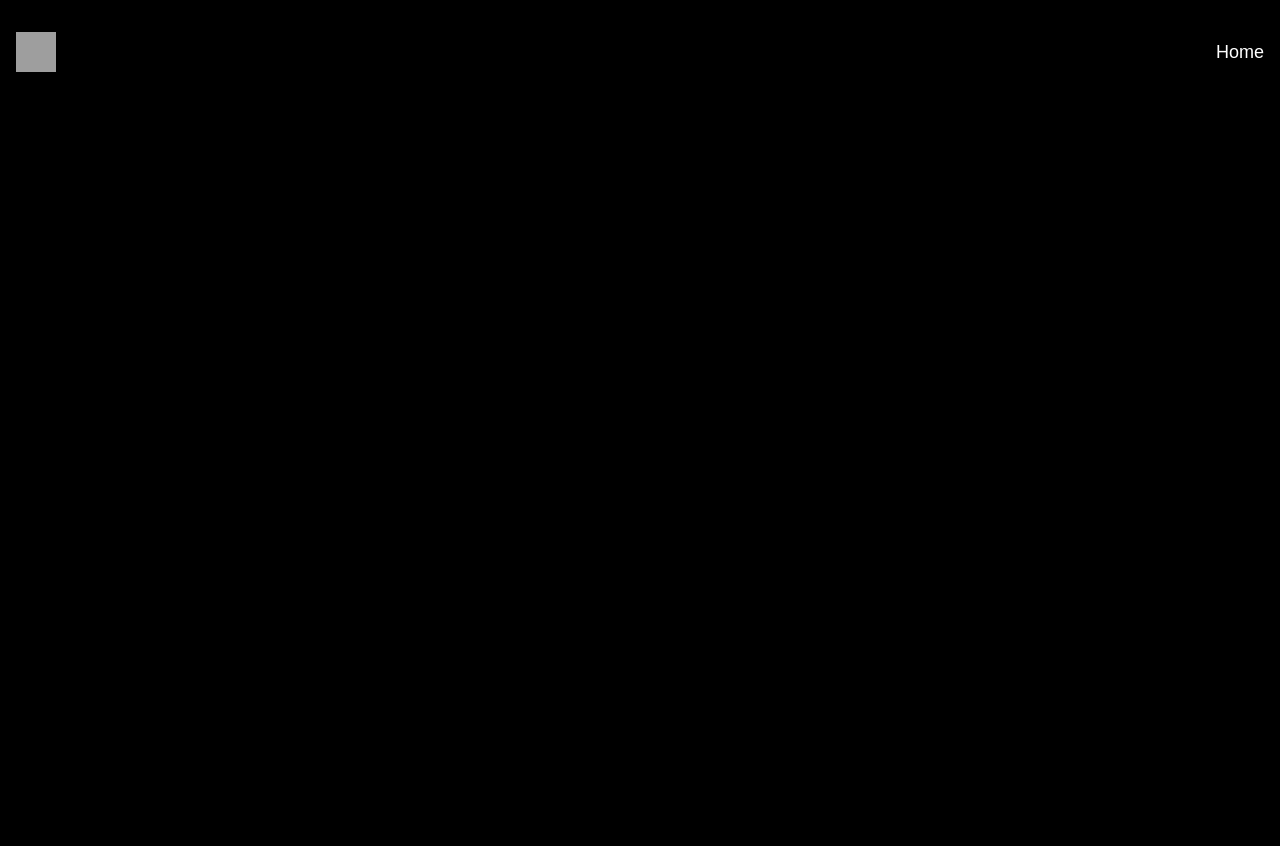
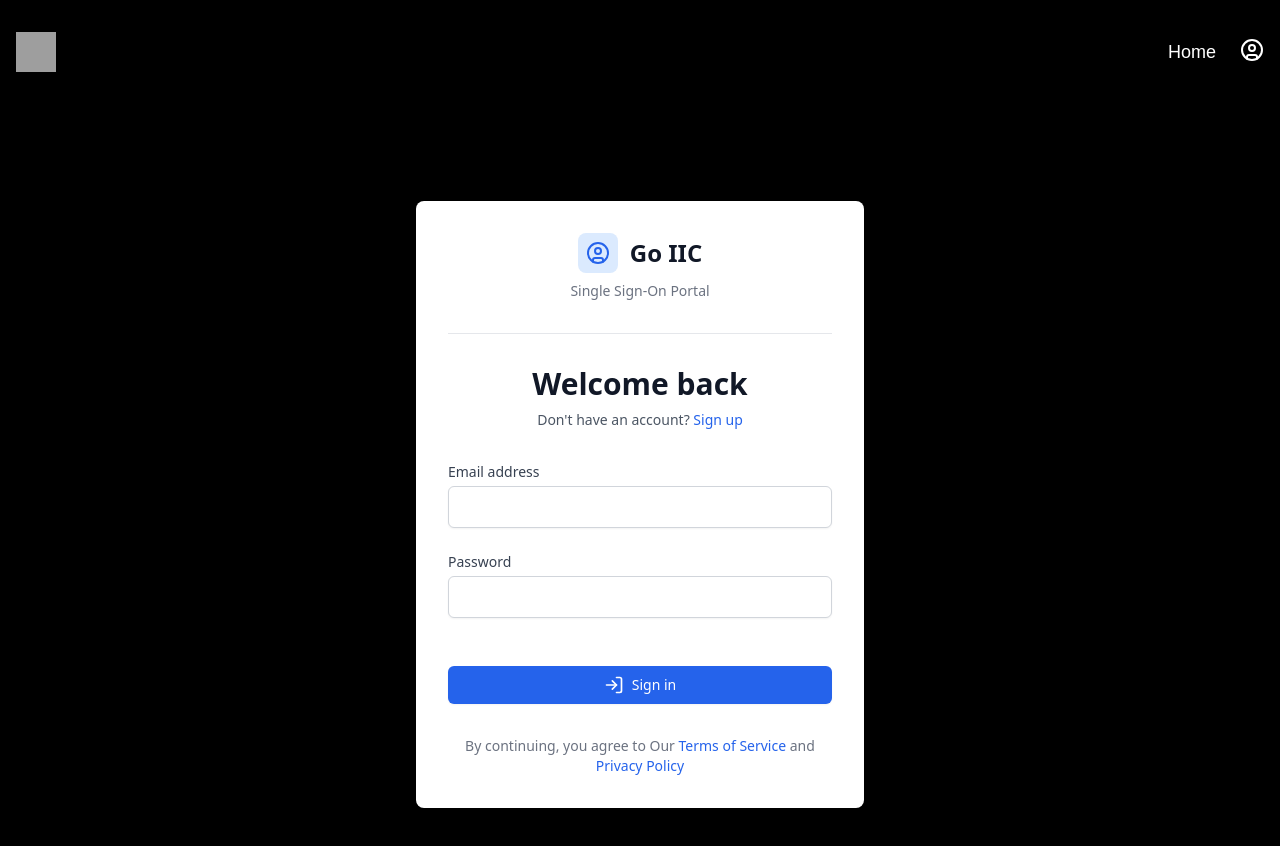
Before and after one commit to piyush-bit/iic-induction-2025, a React (Vite) app: page /authpage in a window 1280 px wide. Before the commit this address had no page. Shown: the top 846 px of the page. Before the commit the page ends 800 px from the top, so only its background shows below. Built offline with nearby package versions, Linux system fonts and the light colour scheme; grey boxes are pictures that could not be loaded; a web font is replaced by a local one.

Commit message:
Updated : Nav , Added : Authpage

```diff
--- a/src/App.jsx
+++ b/src/App.jsx
@@ -13,6 +13,8 @@ import Loading from "./components/Loading/Loading";
 import { useState ,useEffect } from "react";
 import Ticket from "./components/Ticket/New_Ticket.jsx";
 import BackgroundBeams from "./components/BackgroundBeams/BackgroundBeams.jsx";
+import AuthPage from "./components/AuthPage/AuthPage.jsx";
+
 
 function App() {
   const [loading, setLoading] = useState(true);
@@ -30,12 +32,13 @@ function App() {
   <Navbar/>
   <Routes>
     <Route path="/" element={<Home />} />
+    <Route path="/authpage" element={<AuthPage />} />
     {/* <Route path="/members" element={<Members/>} /> */}
     {/* <Route path="/achievements" element={<Achievements/>} /> */}
     {/* <Route path="/project" element={<Project/>} /> */}
-    <Route path="/countdown" element={<Countdown/>} />
-    <Route path="/ticket" element={<Ticket />} />
-    <Route path="/background-beams" element={<BackgroundBeams />} />
+    {/* <Route path="/countdown" element={<Countdown/>} /> */}
+    {/* <Route path="/ticket" element={<Ticket />} /> */}
+    {/* <Route path="/background-beams" element={<BackgroundBeams />} /> */}
   </Routes>
 </Router>)
 };
--- /dev/null
+++ b/src/components/AuthPage/AuthPage.jsx
@@ -0,0 +1,244 @@
+import React, { useState } from 'react';
+import { Github, Mail, LogIn , CircleUser } from 'lucide-react';
+import { useEffect } from 'react';
+import { Link, useLocation, useNavigate } from 'react-router-dom';
+
+const AuthPage = () => {
+    const [isLogin, setIsLogin] = useState(true);
+    const [email, setEmail] = useState('');
+    const [password, setPassword] = useState('');
+    const [name, setName] = useState('');
+    const [companyData, setCompanyData] = useState(null);
+
+  const BACKEND_URI = import.meta.env.VITE_BACKEND_URI??"";
+    const useQuery = () => {
+      return new URLSearchParams(useLocation().search);
+    };
+
+    const query = useQuery();
+    const id = query.get('id');
+
+    const navigate = useNavigate();
+
+    const handleSignup = async () => {
+      const formData = new FormData();
+      formData.append('email', email);
+      formData.append('password', password);
+      formData.append('name', name);
+      if(companyData != null) {
+        formData.append('app_id', companyData.id);
+      }
+
+      try {
+        const response = await fetch(BACKEND_URI+'/api/v1/signup', {
+          method: 'POST',
+          body: formData,
+        });
+
+        if (!response.ok) {
+          throw new Error('Network response was not ok');
+        }
+
+        const data = await response.json();
+        console.log('Signup successful:', data);
+
+        if(companyData != null) {
+          // Redirect to company login page
+          window.location.href = companyData.callback_url+"?email="+email+"&name="+name+'&token_id='+data.data.token_id;
+        }
+        // store token in local storage
+        localStorage.setItem('token', data.data.token);
+        navigate('/dashboard');
+        // Handle successful signup
+      } catch (error) {
+        console.error('Error during signup:', error);
+      }
+    };
+
+    const handleLogin = async () => {
+      const formData = new FormData();
+      formData.append('email', email);
+      formData.append('password', password);
+      if(companyData != null) {
+        formData.append('app_id', companyData.id);
+      }
+      try {
+        const response = await fetch(BACKEND_URI+'/api/v1/login', {
+          method: 'POST',
+          body: formData,
+        });
+
+        if (!response.ok) {
+          throw new Error('Network response was not ok');
+        }
+
+        const data = await response.json();
+        console.log('Login successful:', data);
+
+        if(companyData != null) {
+          // Redirect to company login page
+          window.location.href = companyData.callback_url+"?email="+email+"&name="+name+'&token_id='+data.data.token_id;
+        }
+        // store token in local storage
+        localStorage.setItem('token', data.data.token);
+        navigate('/dashboard');
+
+      } catch (error) {
+        console.error('Error during login:', error);
+      }
+    };
+
+    useEffect(() => {
+      if(id == null) {
+        return;
+      }
+      const fetchData = async () => {
+        try {
+          const response = await fetch(BACKEND_URI+'/api/v1/app/get/'+id);
+          const data = await response.json();
+          console.log(data);
+          setCompanyData(data.data);
+        } catch (error) {
+          console.error('Error fetching data:', error);
+        }
+      };
+
+      fetchData();
+    }, []);
+
+
+
+    const handleSubmit = (e) => {
+      e.preventDefault();
+      // Handle form submission
+      console.log('Form submitted:', { email, password, name });
+    };
+
+    return (
+      <div className="min-h-screen flex items-center justify-center ">
+        <div className="max-w-md w-full space-y-8 p-8 bg-white rounded-lg shadow-lg">
+          {/* Company Branding */}
+          {<div className="text-center space-y-2">
+            <div className="flex items-center justify-center space-x-3">
+              {/* Placeholder for company logo */}
+              <div className="w-10 h-10 bg-blue-100 rounded-lg flex items-center justify-center flex-shrink-0">
+                <span className="text-xl font-bold text-blue-600"><CircleUser/> </span>
+              </div>
+              <h1 className="text-2xl font-bold text-gray-900"> Go IIC </h1>
+            </div>
+            <p className="text-sm text-gray-500">Single Sign-On Portal</p>
+          </div>}
+
+          <div className="border-t border-gray-200 pt-8">
+            {/* Header */}
+            <div className="text-center">
+              <h2 className="text-3xl font-bold text-gray-900">
+                {isLogin ? 'Welcome back' : 'Create account'}
+              </h2>
+              <p className="mt-2 text-sm text-gray-600">
+                {isLogin ? "Don't have an account? " : "Already have an account? "}
+                <button
+                  onClick={() => setIsLogin(!isLogin)}
+                  className="text-blue-600 hover:text-blue-500 font-medium transition-colors"
+                >
+                  {isLogin ? 'Sign up' : 'Log in'}
+                </button>
+              </p>
+            </div>
+          </div>
+
+          {/* SSO Buttons */}
+          <div className="space-y-3 hidden">
+            <button className="w-full flex items-center justify-center gap-3 px-4 py-2 border border-gray-300 rounded-md shadow-sm text-sm font-medium text-gray-700 bg-white hover:bg-gray-50 transition-colors">
+              <Mail className="h-5 w-5" />
+              Continue with Google
+            </button>
+            <button className="w-full flex items-center justify-center gap-3 px-4 py-2 border border-gray-300 rounded-md shadow-sm text-sm font-medium text-gray-700 bg-white hover:bg-gray-50 transition-colors">
+              <Github className="h-5 w-5" />
+              Continue with GitHub
+            </button>
+          </div>
+
+          <div className="relative hidden">
+            <div className="absolute inset-0 flex items-center">
+              <div className="w-full border-t border-gray-300" />
+            </div>
+            <div className="relative flex justify-center text-sm">
+              <span className="px-2 bg-white text-gray-500">Or continue with</span>
+            </div>
+          </div>
+
+          {/* Email Form */}
+          <form onSubmit={handleSubmit} className="space-y-6">
+            {!isLogin && (
+              <div>
+                <label htmlFor="name" className="block text-sm font-medium text-gray-700">
+                  Name
+                </label>
+                <input
+                  id="name"
+                  type="text"
+                  required
+                  value={name}
+                  onChange={(e) => setName(e.target.value)}
+                  className="mt-1 block w-full px-3 py-2 border border-gray-300 rounded-md shadow-sm focus:ring-blue-500 focus:border-blue-500"
+                />
+              </div>
+            )}
+            <div>
+              <label htmlFor="email" className="block text-sm font-medium text-gray-700">
+                Email address
+              </label>
+              <input
+                id="email"
+                type="email"
+                required
+                value={email}
+                onChange={(e) => setEmail(e.target.value)}
+                className="mt-1 block w-full px-3 py-2 border border-gray-300 rounded-md shadow-sm focus:ring-blue-500 focus:border-blue-500"
+              />
+            </div>
+            <div>
+              <label htmlFor="password" className="block text-sm font-medium text-gray-700">
+                Password
+              </label>
+              <input
+                id="password"
+                type="password"
+                required
+                value={password}
+                onChange={(e) => setPassword(e.target.value)}
+                className="mt-1 block w-full px-3 py-2 border border-gray-300 rounded-md shadow-sm focus:ring-blue-500 focus:border-blue-500"
+              />
+            </div>
+            {isLogin && (
+              <div className="flex items-center justify-end">
+              </div>
+            )}
+            <button
+              onClick={isLogin ? handleLogin : handleSignup}
+              type="submit"
+              className="w-full flex justify-center py-2 px-4 border border-transparent rounded-md shadow-sm text-sm font-medium text-white bg-blue-600 hover:bg-blue-700 focus:outline-none focus:ring-2 focus:ring-offset-2 focus:ring-blue-500 transition-colors"
+            >
+              <LogIn className="h-5 w-5 mr-2" />
+              {isLogin ? 'Sign in' : 'Create account'}
+            </button>
+          </form>
+
+          {/* Footer */}
+          <div className="mt-6 text-center text-sm text-gray-500">
+            By continuing, you agree to Our{' '}
+            <a href="#" className="text-blue-600 hover:text-blue-500">
+              Terms of Service
+            </a>{' '}
+            and{' '}
+            <a href="#" className="text-blue-600 hover:text-blue-500">
+              Privacy Policy
+            </a>
+          </div>
+        </div>
+      </div>
+    );
+  };
+
+  export default AuthPage
--- a/src/components/Navbar.jsx
+++ b/src/components/Navbar.jsx
@@ -1,6 +1,7 @@
 import React, { useState, useEffect } from 'react';
 import { Link } from 'react-router-dom';
 import { motion, useScroll, useTransform } from 'framer-motion';
+import { CircleUser } from 'lucide-react';
 
 const Navbar = () => {
   const [isOpen, setIsOpen] = useState(false);
@@ -8,6 +9,7 @@ const Navbar = () => {
 
   const menuItems = [
     { name: 'Home', link: '/' },
+    { name: 'Auth', link: '/authpage' },
     // { name: 'AboutUs', link: '/about-us' },
     // { name: 'Projects', link: '/project' },
     // { name: 'Activities', link: '/activities' },
@@ -47,7 +49,7 @@ const Navbar = () => {
           transition={{ duration: 0.6 }}
         >
           <Link to="/countdown">
-          <img  src="/logo.png" alt="logo" className="w-10 h-10" />
+            <img src="/logo.png" alt="logo" className="w-10 h-10" />
           </Link>
         </motion.div>
 
@@ -70,9 +72,9 @@ const Navbar = () => {
                 whileHover={{ scale: 1.05 }}
               >
                 {
-                  item.link === '#contact' ?
-                  <Link to={item.link}>{item.name}</Link> :
-                  <a href={item.link}>{item.name}</a>
+                  item.link === '/authpage' ?
+                    <Link to={item.link}><CircleUser /></Link> :
+                    <Link to={item.link}>{item.name}</Link>
                 }
               </motion.a>
             ))}
@@ -134,12 +136,12 @@ const Navbar = () => {
               transition={{ duration: 0.3, delay: 0.05 * index }}
               whileHover={{ x: 10 }}
             >
-          <Link
-            to={item.link}
-            className="block px-4 py-2 text-white hover:bg-blue-800 transition-colors"
-          >
-            {item.name}
-          </Link>
+
+              {
+                item.link === '/authpage' ?
+                  <Link className="block px-4 py-2 text-white hover:bg-blue-800 transition-colors" to={item.link}><CircleUser /></Link> :
+                  <Link className="block px-4 py-2 text-white hover:bg-blue-800 transition-colors" to={item.link}>{item.name}</Link>
+              }
             </motion.div>
           ))}
         </motion.div>
```
Lines whose indentation alone changed are shown as unchanged.
